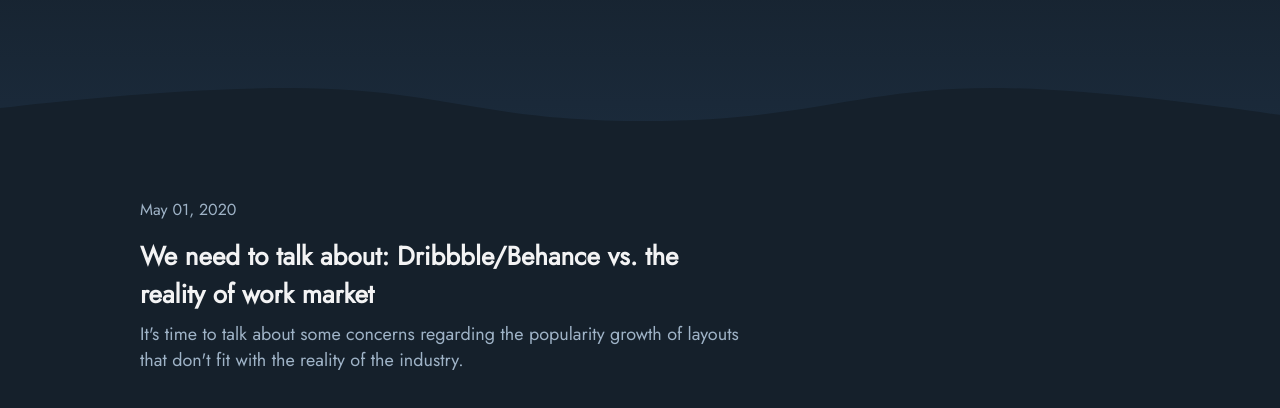
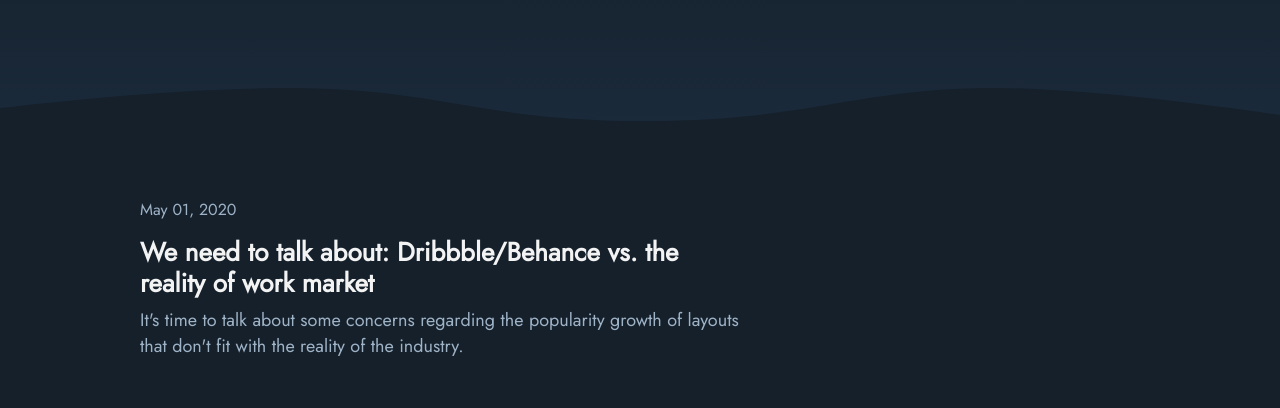
Before and after one commit to studiombois/ernestoresende.com, a Gatsby site: page / in a window 1280 px wide. Shown: the part 266-674 px from the top of the page. Built offline with nearby package versions, Linux system fonts and the light colour scheme; Gatsby itself is replaced by a stand-in of ours.

Commit message:
changed: line height in blog item title

```diff
--- a/src/components/BlogItem.js
+++ b/src/components/BlogItem.js
@@ -9,7 +9,6 @@
 const Item = styled.a `
   display: block;
   text-decoration: none;
-
 `;
 
 const DateTime = styled.p `
@@ -21,9 +20,10 @@
 const PostTitle = styled.h1 `
   padding-bottom: ${space.xs};
   font-size: ${fontSizes.lg};
+  line-height: 31px;
   font-weight: 600;
   color: ${colors.mainType};
-`
+`;
 
 const PostDescription = styled.h2 `
   font-size: ${fontSizes.xs};
```
